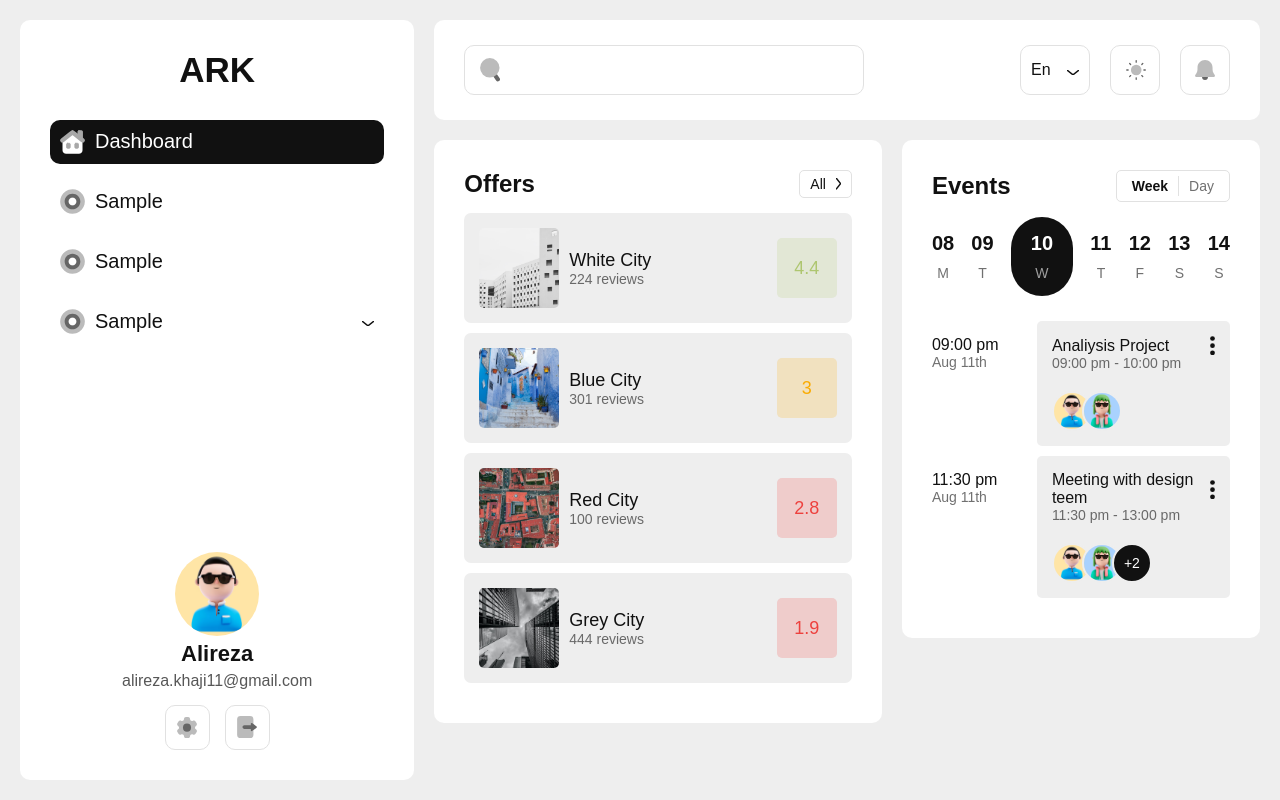
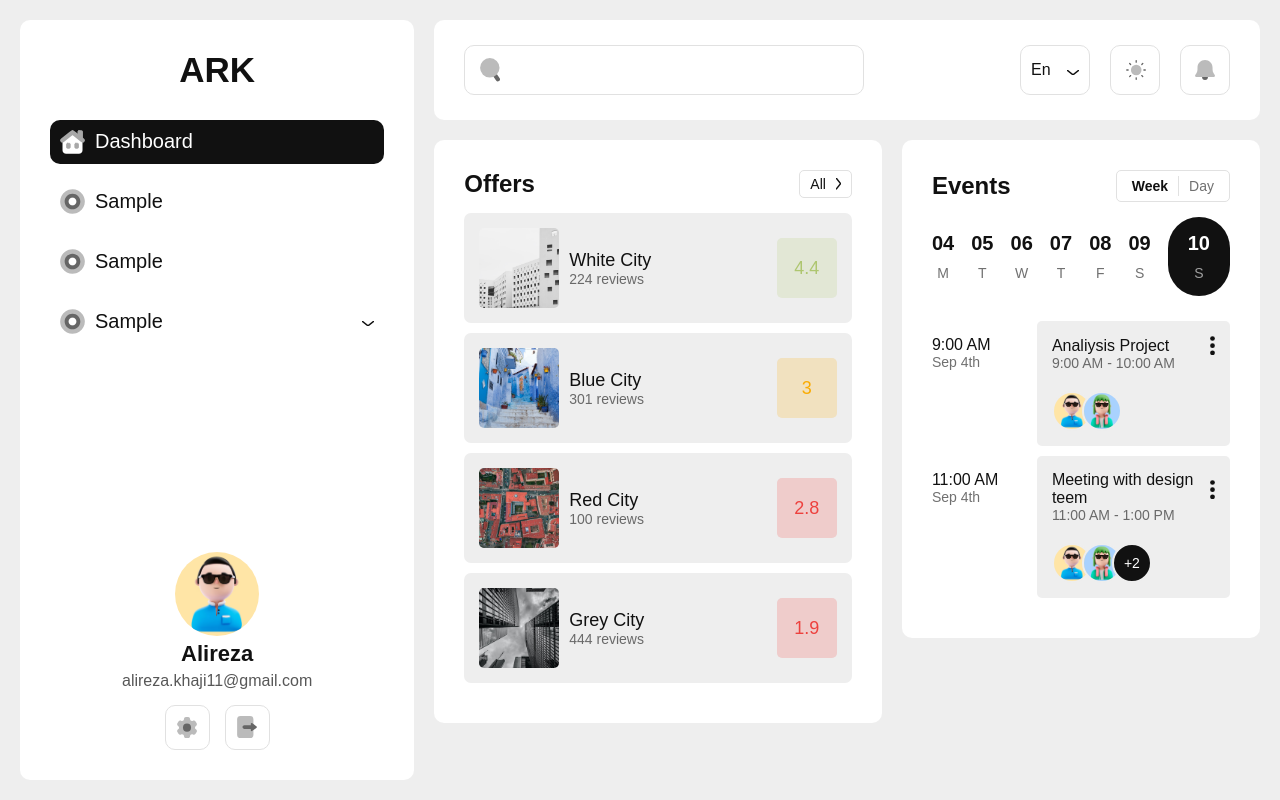
Before and after one commit to ark1111/ark-panel, a React (Vite) app: page / in a window 1280 px wide. Built offline with nearby package versions, Linux system fonts and the light colour scheme; a web font is replaced by a local one.

Commit message:
feat : Events / createWeek , handle date format with moment

```diff
--- a/package.json
+++ b/package.json
@@ -13,6 +13,7 @@
     "i18next": "^23.4.5",
     "localforage": "^1.10.0",
     "match-sorter": "^6.3.1",
+    "moment": "^2.29.4",
     "react": "^18.2.0",
     "react-dom": "^18.2.0",
     "react-i18next": "^13.2.0",
--- a/src/page/dashboard/components/events/EventList.tsx
+++ b/src/page/dashboard/components/events/EventList.tsx
@@ -16,6 +16,7 @@ import { eventsList } from "../mockData";
 import AvatarGroup from "../../../../components/avatar-group";
 import More1 from "../../../../assets/More1";
 import { useTheme } from "styled-components";
+import moment from "moment";
 
 type Props = {};
 
@@ -39,8 +40,8 @@ const EventList = (props: Props) => {
       {events.map((item) => (
         <ListItem key={item.id}>
           <ListItemTimeAndDate>
-            <Time>{item.start} pm</Time>
-            <DateText>{item.date}</DateText>
+            <Time>{moment(item.start).format("LT")}</Time>
+            <DateText>{moment(item.start).format("MMM Do")}</DateText>
           </ListItemTimeAndDate>
           <ListItemInfo>
             <ListItemInfoHeader>
@@ -50,7 +51,8 @@ const EventList = (props: Props) => {
               </IconBox>
             </ListItemInfoHeader>
             <ListItemInfoTime>
-              {item.start} pm - {item.end} pm
+              {moment(item.start).format("LT")} -{" "}
+              {moment(item.end).format("LT")}
             </ListItemInfoTime>
             <Members>
               <AvatarGroup limit={2} list={item.members} />
--- a/src/page/dashboard/components/events/Events.tsx
+++ b/src/page/dashboard/components/events/Events.tsx
@@ -1,4 +1,4 @@
-import { useState } from "react";
+import { useEffect, useState } from "react";
 import { useTranslate } from "../../../../locals/useTranslate";
 import {
   Box,
@@ -10,52 +10,25 @@ import {
 } from "./Events.styled";
 import Week from "./Week";
 import EventList from "./EventList";
+import { createWeek } from "./functions";
 
 type Props = {};
-
-const weekData = [
-  {
-    id: 1,
-    day: "M",
-    date: 8,
-  },
-  {
-    id: 2,
-    day: "T",
-    date: 9,
-  },
-  {
-    id: 3,
-    day: "W",
-    date: 10,
-  },
-  {
-    id: 4,
-    day: "T",
-    date: 11,
-  },
-  {
-    id: 5,
-    day: "F",
-    date: 12,
-  },
-  {
-    id: 6,
-    day: "S",
-    date: 13,
-  },
-  {
-    id: 7,
-    day: "S",
-    date: 14,
-  },
-];
-
 const Events = (props: Props) => {
   const { translate, language } = useTranslate();
   const [activeTab, setAtiveTab] = useState("week");
-  const [weekList, setWeekList] = useState(weekData);
+  const [weekList, setWeekList] = useState<
+    { id: number; day: string; date: number }[]
+  >([]);
   const [activeDay, setActiveDay] = useState(2);
+
+  //createWeek-------------------
+  useEffect(() => {
+    let { week, todayIndex } = createWeek();
+    setWeekList([...week]);
+    setActiveDay(todayIndex);
+  }, []);
+  //-----------------------------
+
   const changeTabHandler = (value: string) => {
     setAtiveTab(value);
   };
@@ -79,8 +52,8 @@ const Events = (props: Props) => {
           </TabButtonItem>
         </TabButton>
       </Header>
-      <Week list={weekList} activeDay={activeDay} setActiveDay={setActiveDay}/>
-      <EventList/>
+      <Week list={weekList} activeDay={activeDay} setActiveDay={setActiveDay} />
+      <EventList />
     </Box>
   );
 };
--- a/src/page/dashboard/components/events/Week.tsx
+++ b/src/page/dashboard/components/events/Week.tsx
@@ -1,4 +1,3 @@
-import React from "react";
 import { Box, BoxItem, DateText, DayText } from "./Week.styled";
 
 type Props = {
@@ -15,6 +14,12 @@ const Week = ({ list, activeDay, setActiveDay }: Props) => {
   const ChangeDay = (index: number) => {
     setActiveDay(index);
   };
+
+  const getDateHandler = (date: number) => {
+    let d = new Date(date);
+    return d.getDate();
+  };
+
   return (
     <Box>
       {list.map((item, index) => (
@@ -24,8 +29,8 @@ const Week = ({ list, activeDay, setActiveDay }: Props) => {
           onClick={() => ChangeDay(index)}
         >
           <DateText $isActive={index === activeDay}>
-            {item.date < 10 && "0"}
-            {item.date}
+            {getDateHandler(item.date) < 10 && "0"}
+            {getDateHandler(item.date)}
           </DateText>
           <DayText $isActive={index === activeDay}>{item.day}</DayText>
         </BoxItem>
--- /dev/null
+++ b/src/page/dashboard/components/events/functions.ts
@@ -0,0 +1,29 @@
+const weekDays = ["M", "T", "W", "T", "F", "S", "S"];
+export const createWeek = () => {
+  let today = new Date();
+  let day = today.getDay();
+  let week = [];
+  console.log("day");
+  console.log(day);
+  for (let i = 1; i < 8; i++) {
+    let diff = day - i;
+    const d = new Date();
+    week.push({
+      id: i,
+      day: weekDays[i - 1],
+      date: d.setDate(d.getDate() - diff),
+    });
+  }
+  //   const d = new Date();
+  //   week.push({
+  //     id: 7,
+  //     day: weekDays[6],
+  //     date: d.setDate(d.getDate() - 7),
+  //   });
+  console.log("week");
+  console.log(week);
+  return {
+    week,
+    todayIndex: day === 0 ? 6 : day - 1,
+  };
+};
--- a/src/page/dashboard/components/mockData.ts
+++ b/src/page/dashboard/components/mockData.ts
@@ -33,9 +33,8 @@ export const eventsList = [
   {
     id: 1,
     title: "Analiysis Project",
-    start: "09:00",
-    end: "10:00",
-    date: "Aug 11th",
+    start: "2023-09-04T09:00:00+0000",
+    end: "2023-09-04T10:00:00+0000",
     members: [
       {
         id: 1,
@@ -50,9 +49,8 @@ export const eventsList = [
   {
     id: 2,
     title: "Meeting with design teem",
-    start: "11:30",
-    end: "13:00",
-    date: "Aug 11th",
+    start: "2023-09-04T11:00:00+0000",
+    end: "2023-09-04T13:00:00+0000",
     members: [
       {
         id: 1,
```
Also changed, not shown: 1 other file (tests, documents, lock files or other folders).
